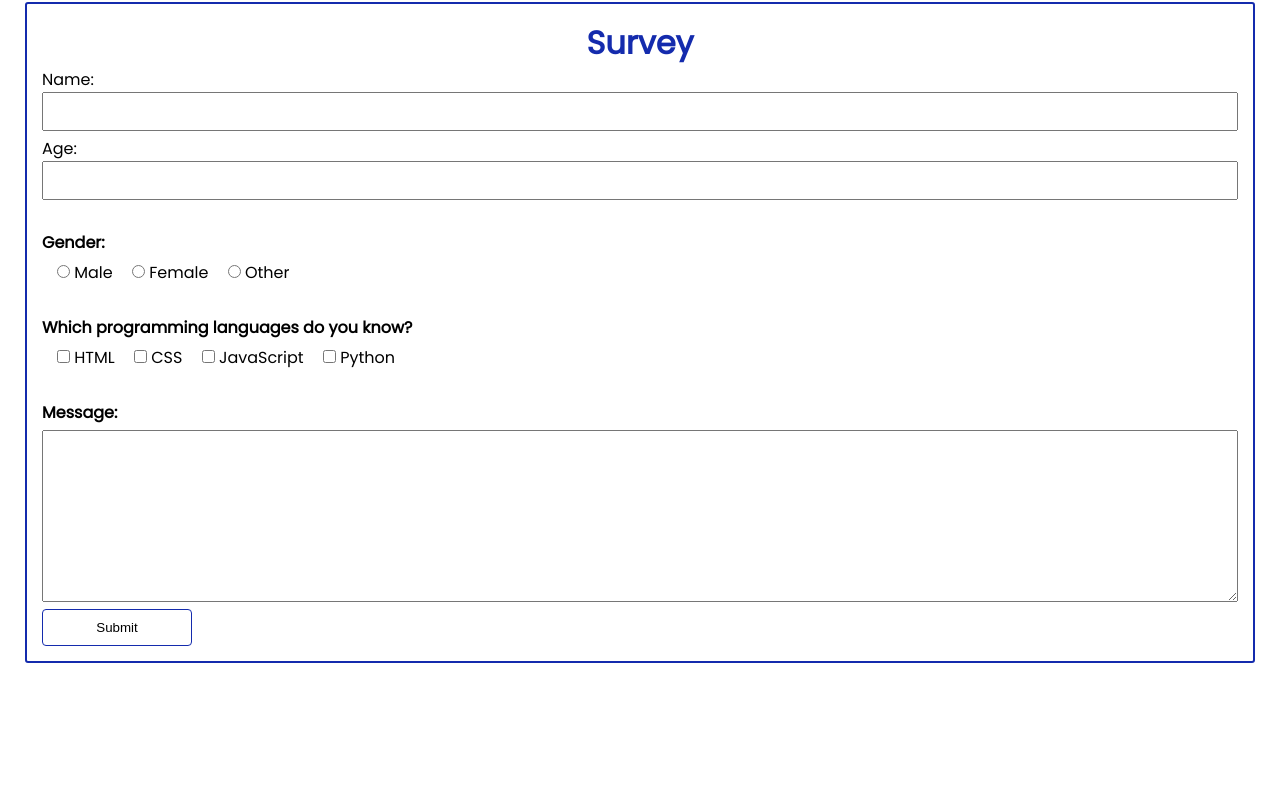
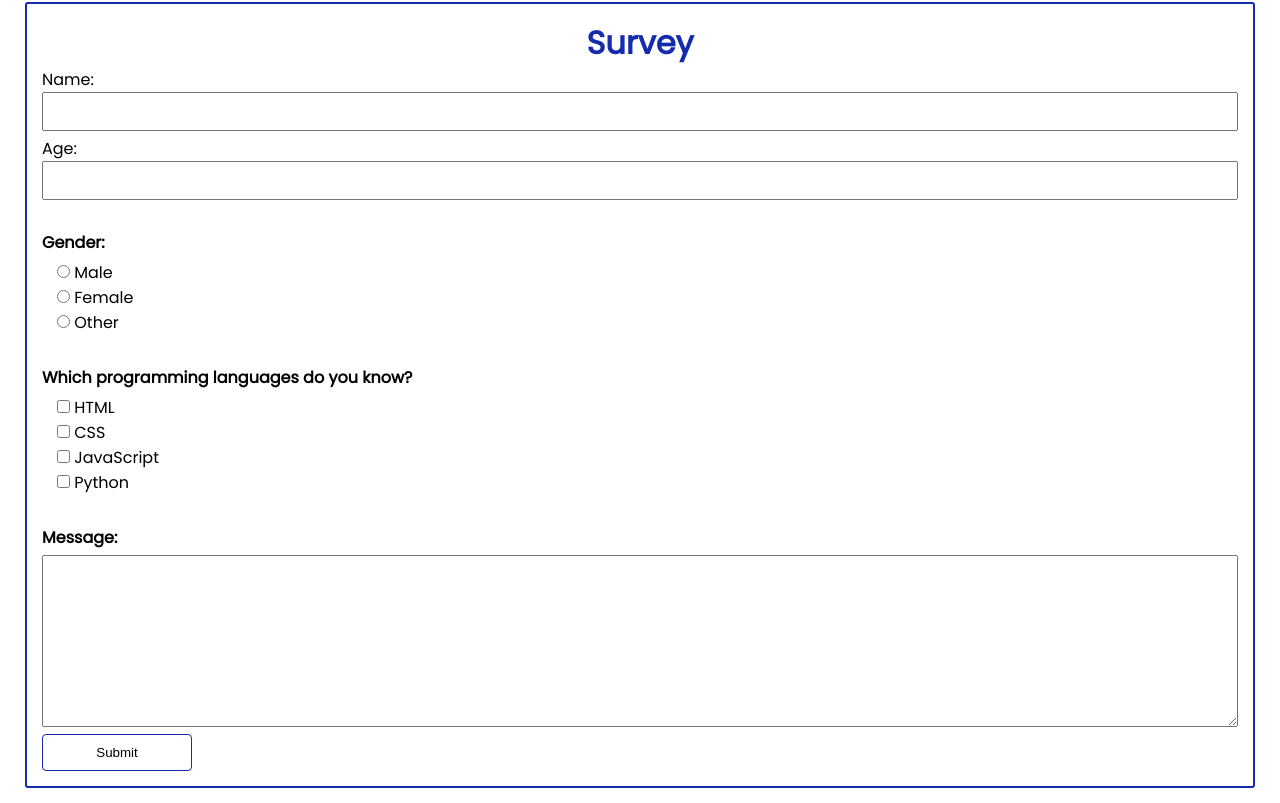
Before and after one commit to rdaavee/IcreatechsStudyHub, a plain HTML site: page Activity 2/assignment2.html in a window 1280 px wide. Shown: the part 756-1559 px from the top of the page. Before the commit the page ends 1434 px from the top, so only its background shows below. Drawn offline with Linux system fonts and the light colour scheme.

Commit message:
assignment2.html

```diff
--- a/Activity 2/assignment2.html
+++ b/Activity 2/assignment2.html
@@ -72,18 +72,18 @@
       <label for="gender" class="gender"
         ><b>Gender:</b>
       </label>
-        <input type="radio" name="gender" value="male" class="gendeR"/> Male
-        <input type="radio" name="gender" value="female" class="gendeR"/> Female
-        <input type="radio" name="gender" value="other" class="gendeR"/> Other
+        <input type="radio" name="gender" value="male" class="gendeR"/> Male <br>
+        <input type="radio" name="gender" value="female" class="gendeR"/> Female <br>
+        <input type="radio" name="gender" value="other" class="gendeR"/> Other <br>
 
       <!-- for checkbox -->
       <label for="programminglanguages" class="checkbox">
         <b>Which programming languages do you know?</b>
       </label>
-        <input type="checkbox" class="pl"> HTML
-        <input type="checkbox" class="pl"> CSS
-        <input type="checkbox" class="pl"> JavaScript
-        <input type="checkbox" class="pl"> Python
+        <input type="checkbox" class="pl"> HTML <br>
+        <input type="checkbox" class="pl"> CSS <br>
+        <input type="checkbox" class="pl"> JavaScript <br>
+        <input type="checkbox" class="pl"> Python <br>
 
       <label for="text" class="message"
         ><b>Message: </b>
```
